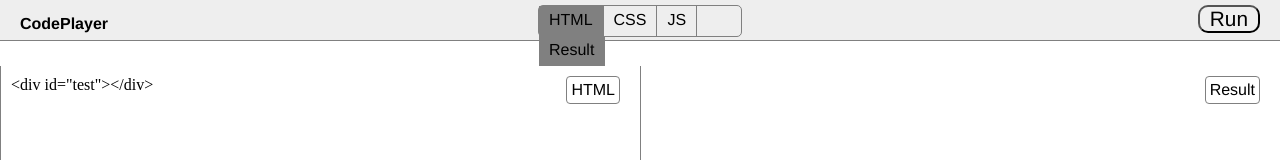
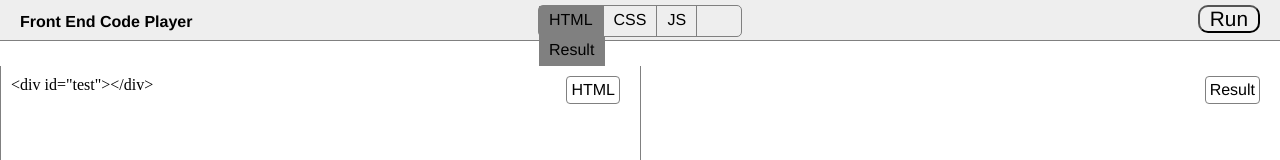
Before and after one commit to philipdai/frontendcodeplayer, a plain HTML site: page index.html in a window 1280 px wide. Shown: the top 160 px of the page. Drawn offline with nearby package versions, Linux system fonts and the light colour scheme.

Commit message:
Adjust title

```diff
--- a/index.html
+++ b/index.html
@@ -36,7 +36,7 @@
 		 }
 
 		 #title {
-			 padding:15px 0 0 20px;
+			 padding:13px 0 0 20px;
 			 font-weight:bold;
 			 float:left;
 		 }
@@ -166,7 +166,7 @@
 		<div id="container">
 			<div id="titlebar">
 				<div id="title">
-					 	 CodePlayer
+					 	 Front End Code Player
 				</div>
 
 				<div id="runButton">
```
